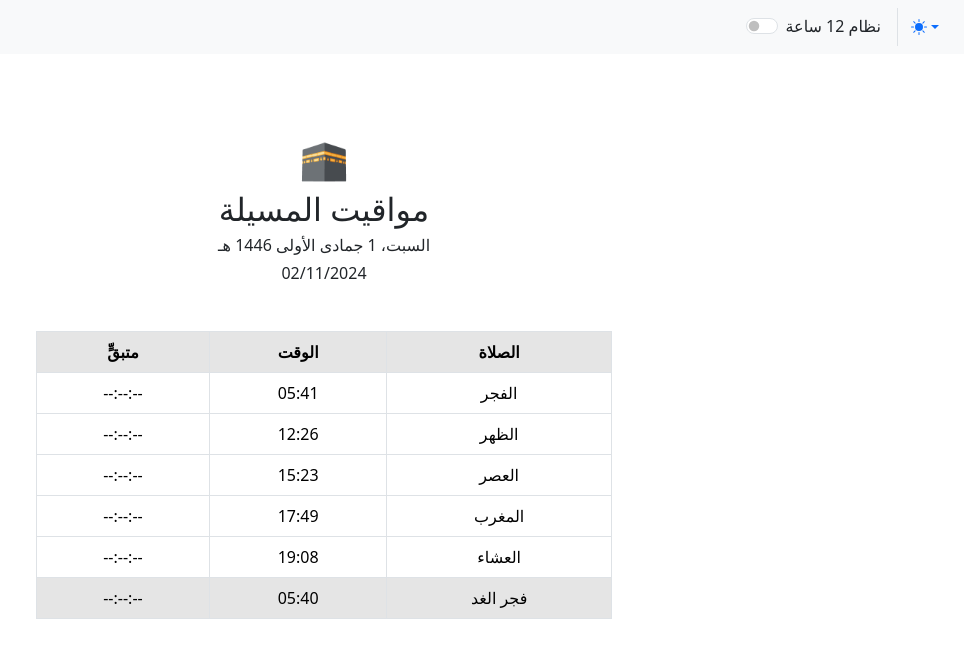
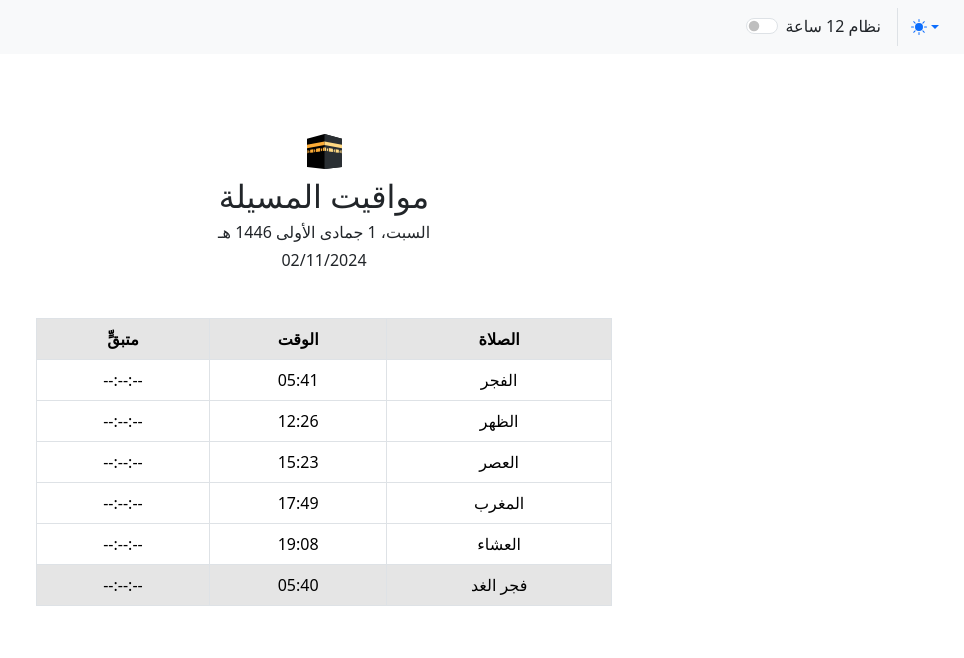
Before and after one commit to fennec01/salat-dz, a plain HTML site: page index.html in a window 1280 px wide. Shown: the whole page, without its empty margins (316-1280 px from the left). Drawn offline with nearby package versions, Linux system fonts and the light colour scheme.

Commit message:
Update icons

```diff
--- a/index.html
+++ b/index.html
@@ -83,7 +83,7 @@
     </nav>
 
     <div class="container d-flex align-items-center flex-column" style="margin-top: 10vh;">
-        <h1>🕋</h2>
+      <img src="./icons/manifest-icon-512.maskable.svg" width="35" class="mb-2" alt="Icon">
       <h2>مواقيت المسيلة</h2>
       <h6 id="current-hijri-date">----/--/--</h6>
       <h6 id="current-date">----/--/--</h6>
```
Also changed, not shown: icons/manifest-icon-192.maskable.png, icons/manifest-icon-192.maskable.svg (added), icons/manifest-icon-512.maskable.png, icons/manifest-icon-512.maskable.svg (added), manifest.json. Lines whose indentation alone changed are shown as unchanged.
